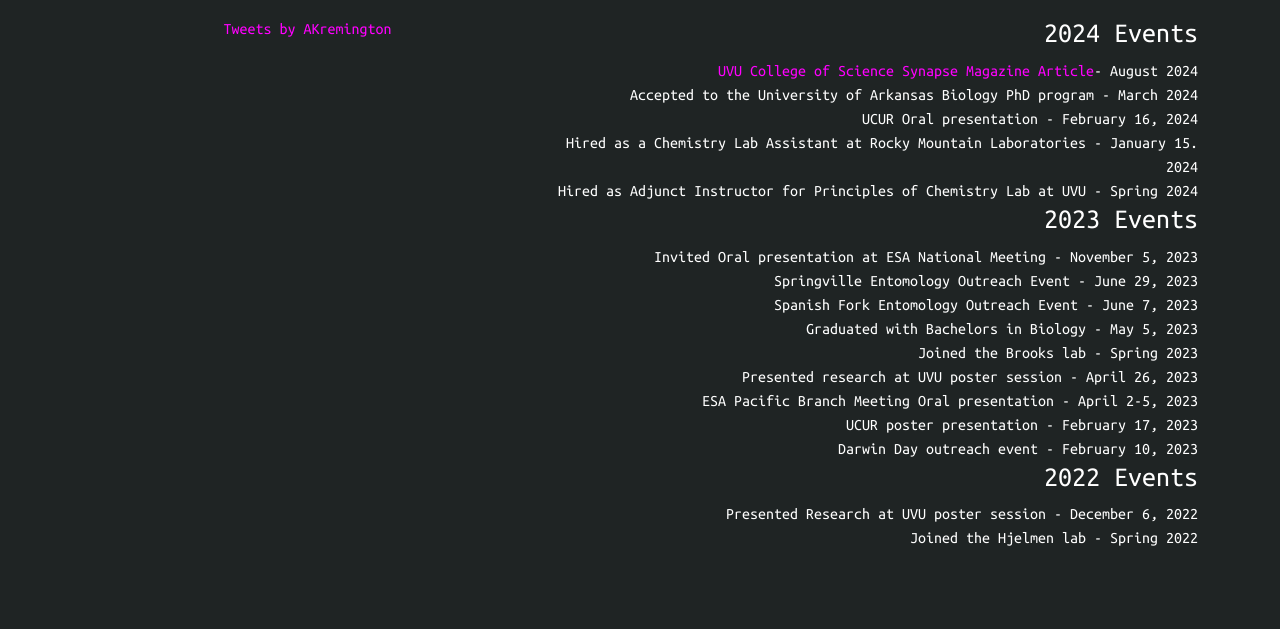
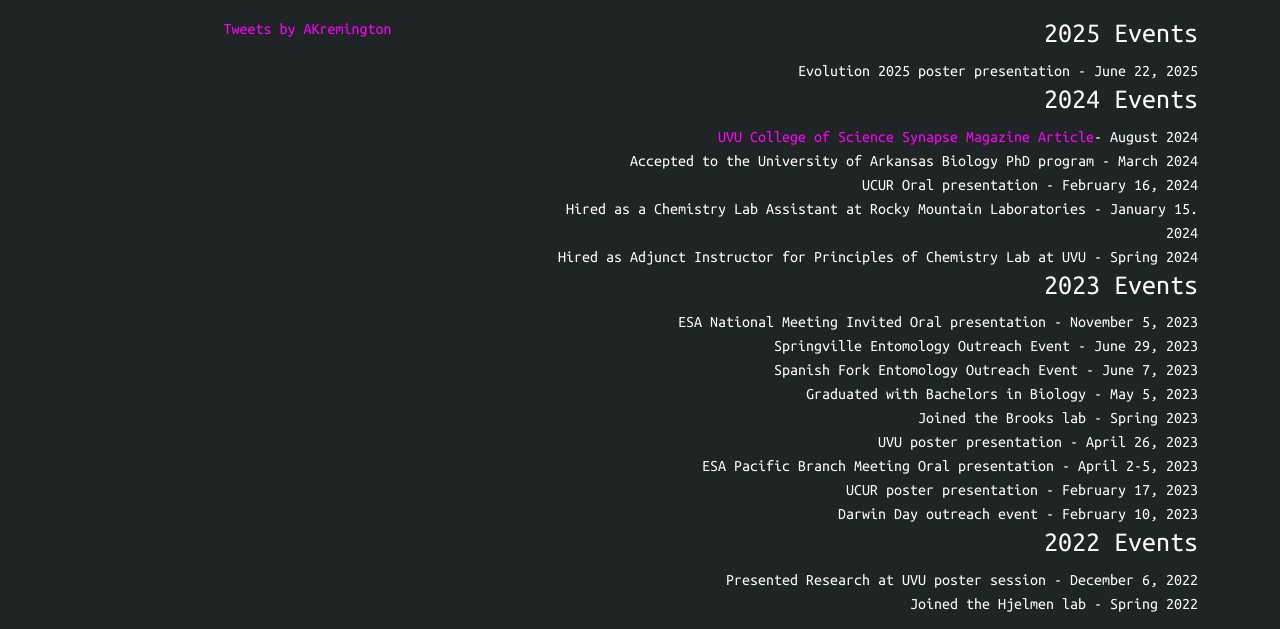
Before and after one commit to remingtonrimo/remingtonrimo.github.io, a plain HTML site: page news.html in a window 1280 px wide. Shown: the part 171-800 px from the top of the page. Drawn offline with Linux system fonts and the light colour scheme.

Commit message:
Update CV and News section

```diff
--- a/news.html
+++ b/news.html
@@ -87,19 +87,21 @@
 		<a class="twitter-timeline" href="https://twitter.com/AKremington?ref_src=twsrc%5Etfw">Tweets by AKremington</a> <script async src="https://platform.twitter.com/widgets.js" charset="utf-8"></script>
 		</div>
 		  <div align=right class="col-lg-7 pt-4 pt-lg-0 content">
-		  <h3>2024 Events</h3>
-		    <p><a href="https://www.uvu.edu/college-of-science/docs/synapse/cos_magazine_2024_spreads.pdf">UVU College of Science Synapse Magazine Article</a>- August 2024</p>
+		  <h3>2025 Events</h3>
+      <p>Evolution 2025 poster presentation - June 22, 2025</p>
+      <h3>2024 Events</h3>
+		  <p><a href="https://www.uvu.edu/college-of-science/docs/synapse/cos_magazine_2024_spreads.pdf">UVU College of Science Synapse Magazine Article</a>- August 2024</p>
 			<p>Accepted to the University of Arkansas Biology PhD program - March 2024</p>
 			<p>UCUR Oral presentation - February 16, 2024</p>
 			<p>Hired as a Chemistry Lab Assistant at Rocky Mountain Laboratories - January 15. 2024<p/>
 			<p>Hired as Adjunct Instructor for Principles of Chemistry Lab at UVU - Spring 2024<p/>
 		  <h3>2023 Events</h3>
-			<p>Invited Oral presentation at ESA National Meeting - November 5, 2023<p/>
+			<p>ESA National Meeting Invited Oral presentation - November 5, 2023<p/>
 			<p>Springville Entomology Outreach Event - June 29, 2023<p/>
 			<p>Spanish Fork Entomology Outreach Event - June 7, 2023<p/>
 			<p>Graduated with Bachelors in Biology - May 5, 2023</p>
 			<p>Joined the Brooks lab - Spring 2023</p>
-			<p>Presented research at UVU poster session - April 26, 2023</p>
+			<p>UVU poster presentation - April 26, 2023</p>
 			<p>ESA Pacific Branch Meeting Oral presentation - April 2-5, 2023</p>
 			<p>UCUR poster presentation - February 17, 2023</p>
 			<p>Darwin Day outreach event - February 10, 2023</p>
```
Also changed, not shown: 1 other file.
